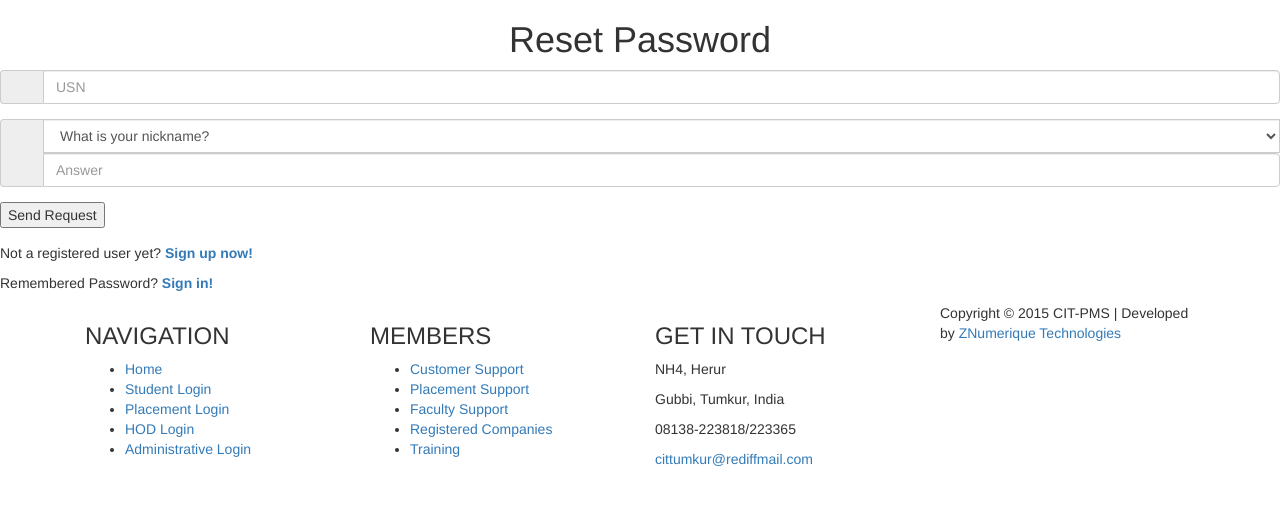
After one commit to sakshikalyankar22/Placement-website-Placify, a PHP site: page /SProfile/ForgotPassword.php in a window 1280 px wide. The commit adds this page. Shown: the top 505 px of the page. Run offline with PHP 8.4, Linux system fonts and the light colour scheme; some web fonts are replaced.

Commit message:
Add files via upload

```diff
--- /dev/null
+++ b/phps/Profilers/SProfile/ForgotPassword.php
@@ -0,0 +1,134 @@
+
+<!DOCTYPE html>
+<html lang="en">
+	<head>
+		<!--favicon-->
+        <link rel="shortcut icon" href="favicon.ico" type="image/icon">
+        <link rel="icon" href="favicon.ico" type="image/icon">
+      <!-- Footer -->
+        <link type="text/css" rel="stylesheet" href="css/style.css">
+		<meta charset="utf-8">
+	    <meta http-equiv="X-UA-Compatible" content="IE=edge">
+	    <meta name="viewport" content="width=device-width, initial-scale=1">
+	    <title>Student-Reset Password</title>
+        <meta name="description" content="">
+        <meta name="author" content="templatemo">
+	    <link href='http://fonts.googleapis.com/css?family=Open+Sans:400,300,400italic,700' rel='stylesheet' type='text/css'>
+	    <link href="css/font-awesome.min.css" rel="stylesheet">
+	    <link href="css/bootstrap.min.css" rel="stylesheet">
+	    <link href="css/templatemo-style.css" rel="stylesheet">
+        <!-- Footer -->
+        <link type="text/css" rel="stylesheet" href="../../Homepage/css/style.css">
+
+	    <!-- HTML5 shim and Respond.js for IE8 support of HTML5 elements and media queries -->
+	    <!-- WARNING: Respond.js doesn't work if you view the page via file:// -->
+	    <!--[if lt IE 9]>
+	      <script src="https://oss.maxcdn.com/html5shiv/3.7.2/html5shiv.min.js"></script>
+	      <script src="https://oss.maxcdn.com/respond/1.4.2/respond.min.js"></script>
+	    <![endif]-->
+	</head>
+	<body class="light-gray-bg">
+		<div class="templatemo-content-widget templatemo-login-widget white-bg">
+			<header class="text-center">
+	          <div class="square"></div>
+	          <h1>Reset Password</h1>
+	        </header>
+	        <form action="rs.php" class="templatemo-login-form" method="POST">
+			<div class="form-group">
+	        		<div class="input-group">
+		        		<div class="input-group-addon"><i class="fa fa-user fa-fw"></i></div>
+		              	<input type="text" name="USN" class="form-control" placeholder="USN" >
+		          	</div>
+	        	</div>
+	        	<div class="form-group">
+	        		<div class="input-group">
+		        		<div class="input-group-addon"><i class="fa fa-user fa-fw"></i></div>
+		              	<select type="text" name="Question" class="form-control" placeholder="Security Question" >
+								<option value="What is your nickname?">What is your nickname?</option>
+								<option value="What is your fav spot?">What is your fav spot?</option>
+							<option value="What is your fav dish?">What is your fav dish?</option>
+							<option value="What is your dream land address?">What is your dream land address?</option>
+		          	<option value="What is your first mobile number?">What is your first mobile number?</option>
+						<option value="What is your one truth which ohers donot know?">What is your one truth which ohers donot know?</option>
+								<option value="What is your detained years in life?">What is your detained years in life?</option>
+						<option value="What is your enemy name?">What is your enemy name?</option>
+						<option value="What is your pet's name?">What is your pet's name?</option>
+					</div>
+	        	</div>
+				<div class="form-group">
+	        		<div class="input-group">
+		        		<div class="input-group-addon"><i class="fa fa-user fa-fw"></i></div>
+		              	<input type="text" name="Answer" class="form-control" placeholder="Answer" >
+		          	</div>
+	        	</div>
+				<div class="form-group">
+					<button type="submit" class="templatemo-blue-button width-100">Send Request</button>
+				</div>
+	        </form>
+		</div>
+		<div class="templatemo-content-widget templatemo-login-widget templatemo-register-widget white-bg">
+			<p>Not a registered user yet? <strong><a href="register.php" class="blue-text">Sign up now!</a></strong></p>
+		</div>
+        <div class="templatemo-content-widget templatemo-login-widget templatemo-register-widget white-bg">
+			<p>Remembered Password? <strong><a href="index.php" class="blue-text">Sign in!</a></strong></p>
+		</div>
+
+			<!--footer-->
+		<div class="footer">
+			<div class="container">
+				<div class="col-md-3 ftr_navi ftr">
+					<h3>NAVIGATION</h3>
+					<ul>
+						<li>
+							<a href="../../Homepage/index.php">Home</a>
+						</li>
+						<li>
+							<a href="../SProfile/login.php">Student Login</a>
+						</li>
+						<li>
+							<a href="../PProfile/login.php">Placement Login</a>
+						</li>
+						<li>
+							<a href="../HODProfile/login.php">HOD Login</a>
+						</li>
+						<li>
+							<a href="../PriProfile/login.php">Administrative Login</a>
+						</li>
+					</ul>
+				</div>
+				<div class="col-md-3 ftr_navi ftr">
+					<h3>MEMBERS</h3>
+					<ul>
+						<li>
+							<a href="#">Customer Support</a>
+						</li>
+						<li>
+							<a href="#">Placement Support</a>
+						</li>
+						<li>
+							<a href="#">Faculty Support</a>
+						</li>
+						<li>
+							<a href="#">Registered Companies</a>
+						</li>
+						<li>
+							<a href="#">Training</a>
+						</li>
+					</ul>
+				</div>
+				<div class="col-md-3 get_in_touch ftr">
+					<h3>GET IN TOUCH</h3>
+					<p>NH4, Herur</p>
+					<p>Gubbi, Tumkur, India</p>
+					<p>08138-223818/223365</p>
+					<a href="mailto:cittumkur@rediffmail.com">cittumkur@rediffmail.com</a>
+				</div>
+				<div class="col-md-3 ftr-logo">
+					<p>Copyright &copy; 2015 CIT-PMS | Developed by
+              <a href="http://znumerique.azurewebsites.net" target="_parent">ZNumerique Technologies</a>
+				</div>
+				</div>
+				<div class="clearfix"></div>
+			</div>
+	</body>
+</html>
```
Also changed, not shown: phps/Profilers/SProfile/Resetpassword.php (added, +126 -0 lines), phps/Profilers/SProfile/post_login.php (added, +35 -0 lines), phps/Profilers/SProfile/reg.php (added, +42 -0 lines), phps/Profilers/SProfile/register.php (+119 -3 lines), phps/Profilers/SProfile/rs.php (added, +44 -0 lines), phps/Profilers/SProfile/rs1.php (added, +39 -0 lines).
